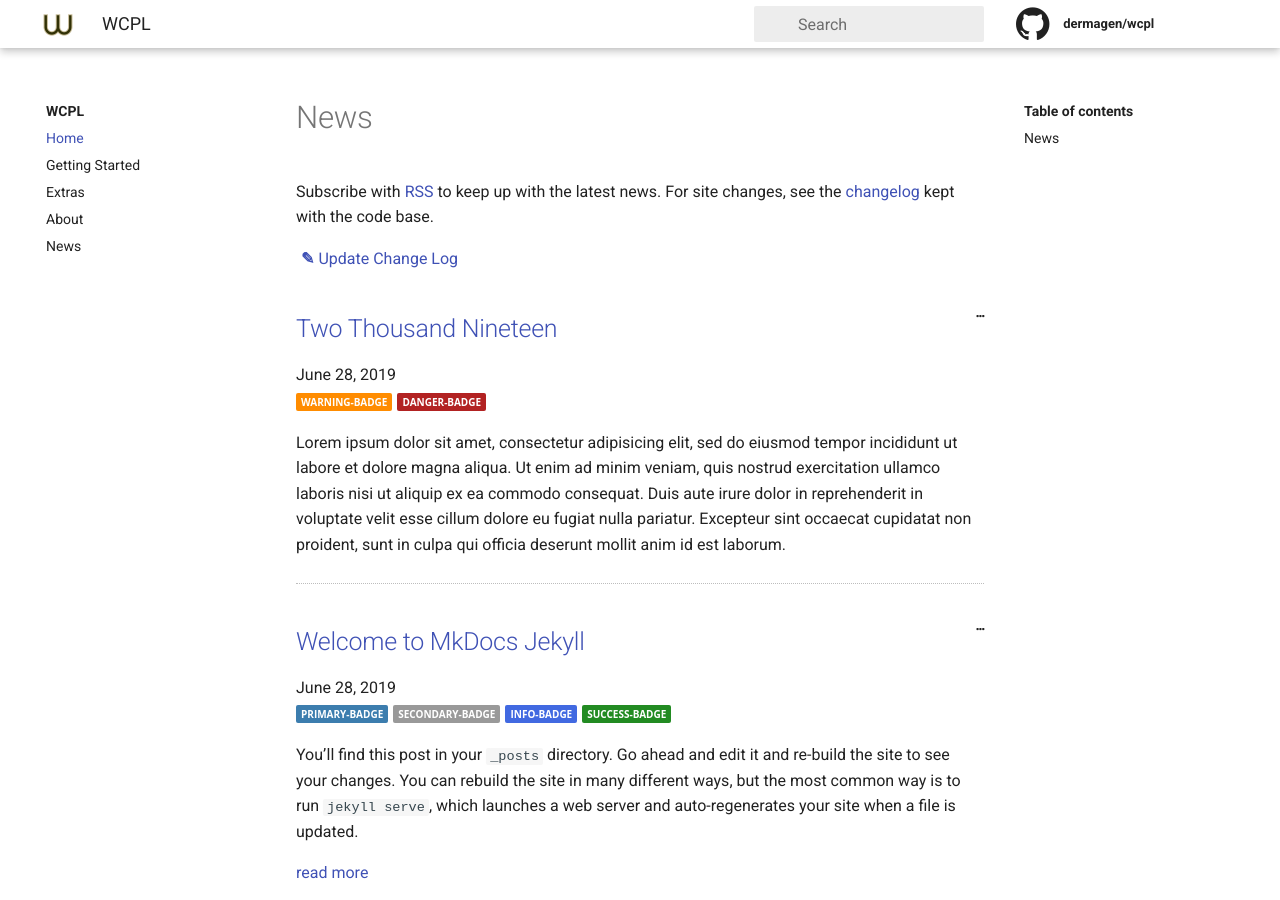
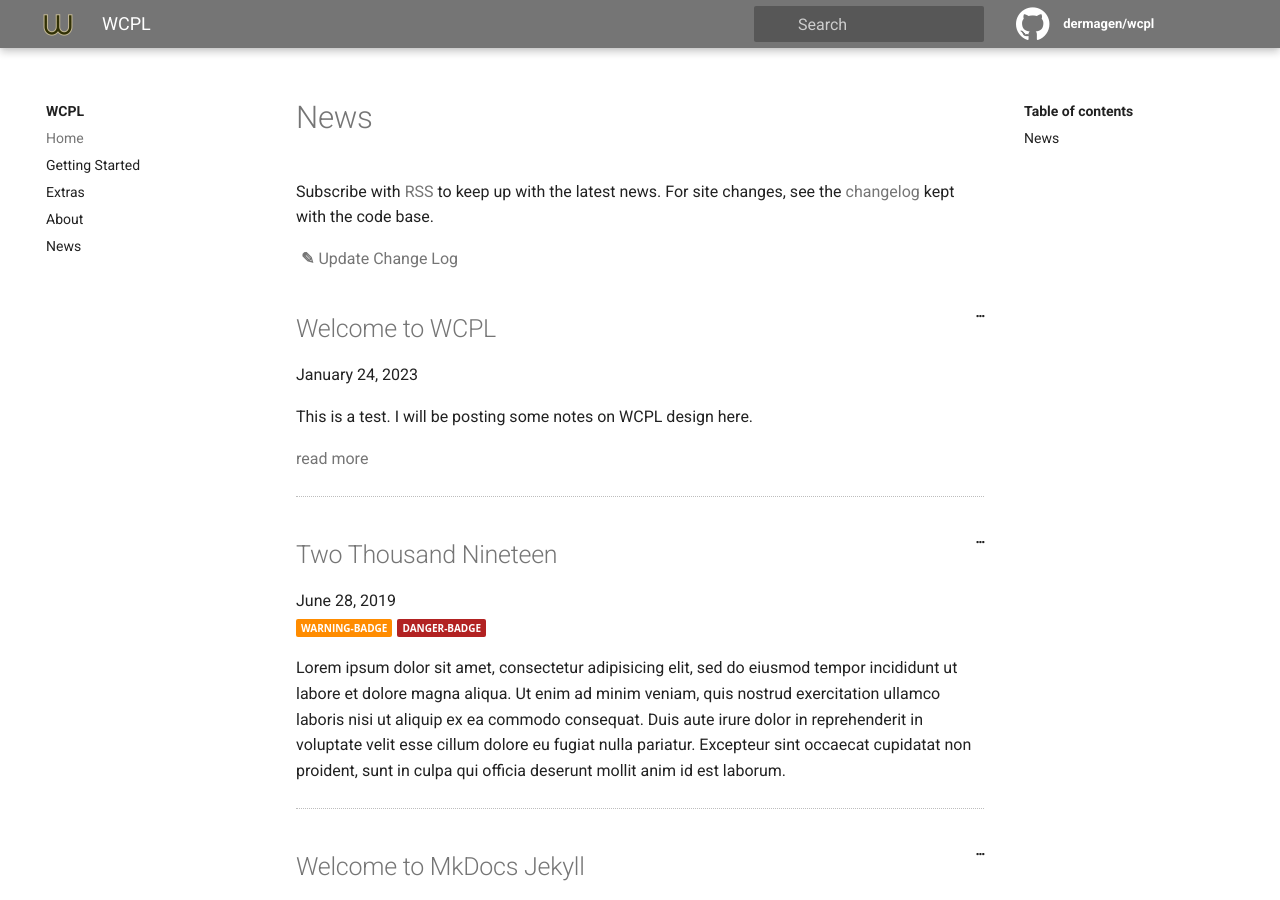
Before and after one commit to false-schemers/wcpl, a Jekyll site: the page built from docs/pages/news.md, in a window 1280 px wide and 900 px high. Built offline with Jekyll 4.4.1, drawn with Linux system fonts in a browser that asks for light colours; part of the change alters nothing that is shown.

Commit message:
more docs hacks

```diff
--- a/docs/_config.yml
+++ b/docs/_config.yml
@@ -56,8 +56,8 @@ tag_color: danger # danger, success, warning, primary, info, secondary
 # discourse_category: "stanford-research-computing"
 # discourse_tags: null # comma separated string, leave null to not filter
 
-accentColor: white # red, purple, green, etc.
-themeColor: white # red, purple, green, blue, orange, purple, grey
+accentColor: grey # red, purple, green, etc.
+themeColor: grey # red, purple, green, blue, orange, purple, grey
 fixedNav: 'true' # true or false
 
 permalink: /:year/:title/
--- /dev/null
+++ b/docs/_posts/2023-01-24-welcome.md
@@ -0,0 +1,58 @@
+---
+title:  "Welcome to WCPL"
+date:   2023-01-24 5:52:21 -0500
+categories: jekyll update
+---
+
+This is a test. I will be posting some notes on WCPL design here.
+
+<!--more-->
+
+For now, here is a small test of freshly minted support for WASM SIMD and
+LLVM-compatible `wasm_simd128.h` header:
+
+{% highlight C %}
+#include <wasm_simd128.h>
+#include <stdio.h>
+
+void multiply_arrays(int* out, int* in_a, int* in_b, int size)
+{
+  for (int i = 0; i < size; i += 4) {
+    v128_t a = wasm_v128_load(&in_a[i]);
+    v128_t b = wasm_v128_load(&in_b[i]);
+    v128_t prod = wasm_i32x4_mul(a, b);
+    wasm_v128_store(&out[i], prod);
+  }
+}
+
+int main()
+{
+  int a1[8] = { 1, 2, 3, 4, 5, 6, 7, 8 };
+  int a2[8] = { 1, 10, 100, 1000, 1000, 100, 10, 1 };
+  int a3[8], i;
+  multiply_arrays(&a3[0], &a2[0], &a1[0], 8);
+  printf("a3[8] = { %d, %d, %d, %d, %d, %d, %d, %d };\n",
+    a3[0], a3[1], a3[2], a3[3], a3[4], a3[5], a3[6], a3[7]);
+  v128_t v1 = wasm_i16x8_const(1, 2, 3, 4, 5, 6, 7, 8);
+  v128_t v2 = wasm_i16x8_const(10, 20, 30, 40, 50, 60, 70, 80);
+  v128_t v3 = wasm_i16x8_mul(v1, v2);
+  a3[0] = wasm_i16x8_extract_lane(v3, 0);
+  a3[1] = wasm_i16x8_extract_lane(v3, 1);
+  a3[2] = wasm_i16x8_extract_lane(v3, 2);
+  a3[3] = wasm_i16x8_extract_lane(v3, 3);
+  a3[4] = wasm_i16x8_extract_lane(v3, 4);
+  a3[5] = wasm_i16x8_extract_lane(v3, 5);
+  a3[6] = wasm_i16x8_extract_lane(v3, 6);
+  a3[7] = wasm_i16x8_extract_lane(v3, 7);
+  printf("a3[8] = { %d, %d, %d, %d, %d, %d, %d, %d };\n",
+    a3[0], a3[1], a3[2], a3[3], a3[4], a3[5], a3[6], a3[7]);
+  return 0;
+}
+
+#=> prints 'a3[8] = { 1, 20, 300, 4000, 5000, 600, 70, 8 };' to STDOUT.
+#=> prints 'a3[8] = { 10, 40, 90, 160, 250, 360, 490, 640 };' to STDOUT.
+{% endhighlight %}
+
+Check out the LLVM's original [wasm_simd128.h][wasm_simd128] for more info.
+
+[wasm_simd128]: https://github.com/llvm/llvm-project/blob/main/clang/lib/Headers/wasm_simd128.h
```
